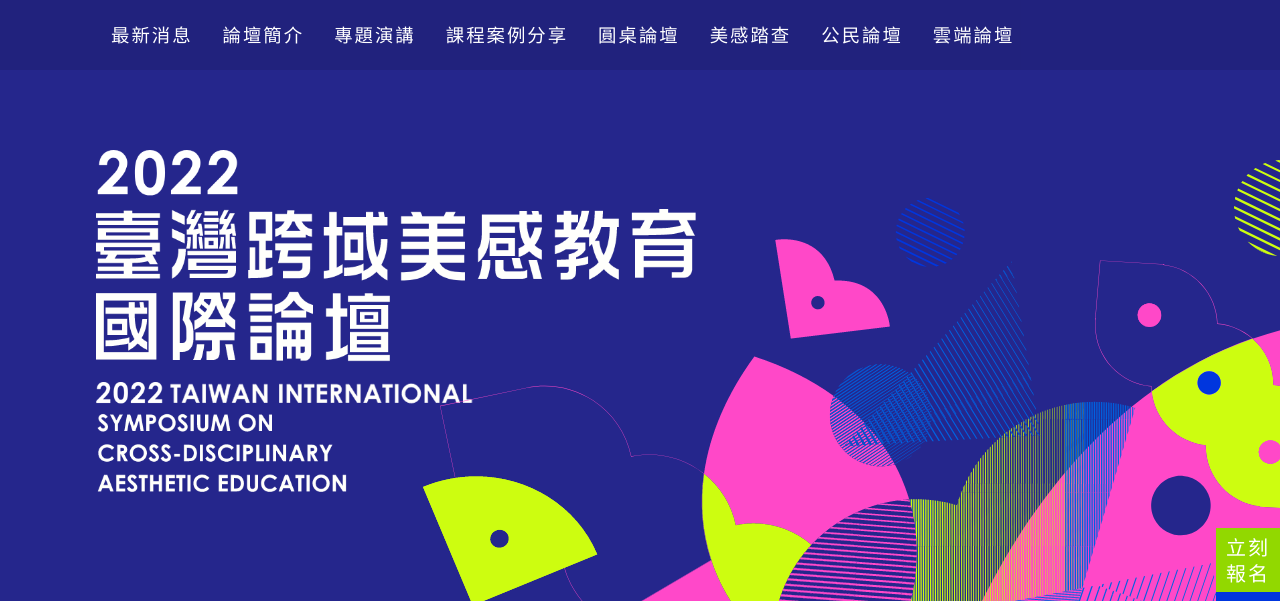
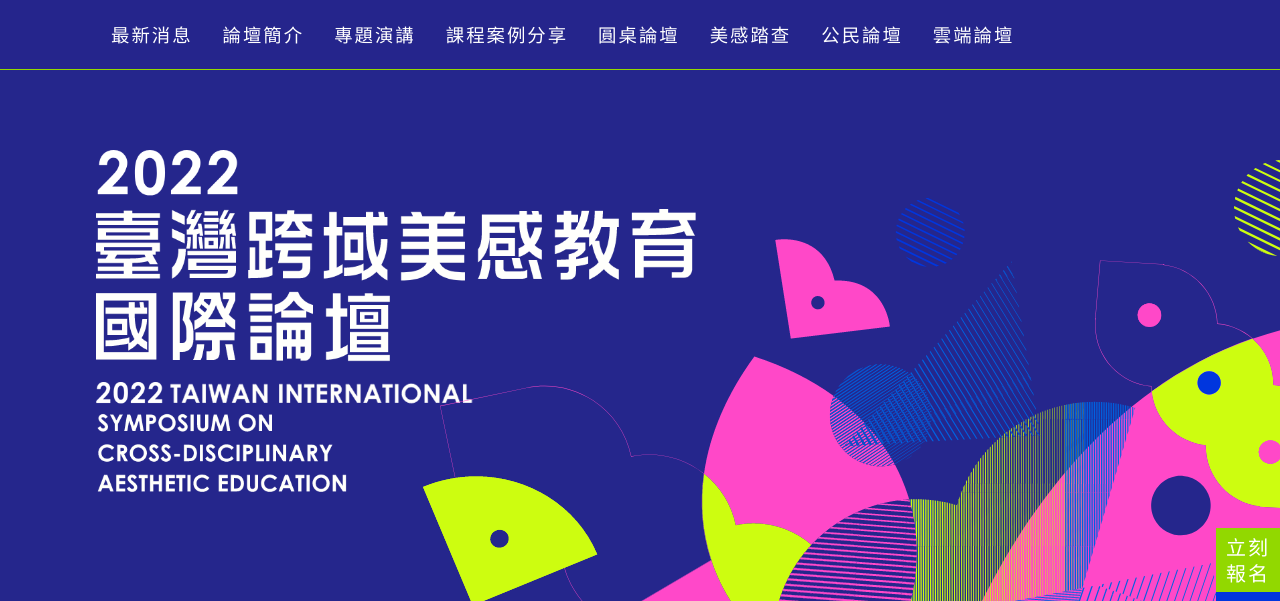
Before and after one commit to IffyArt/aesthetic-education, a plain HTML site: page index.html in a window 1280 px wide. Shown: the top 601 px of the page. Drawn offline with Linux system fonts and the light colour scheme.

Commit message:
fix(navbar): fix navbar color

```diff
--- a/assets/scss/layout/_navbar.scss
+++ b/assets/scss/layout/_navbar.scss
@@ -4,8 +4,8 @@
   overflow: auto;
   width: 100%;
   height: $height_navbar;
-  background-color: $color_primary;
-  background-color: rgba($color: #000000, $alpha: 0.1);
+  border-bottom: $color_accent 1px solid;
+  background-color: rgba($color_primary, $alpha: 0.7);
 
   @extend %flex-center;
 
```
Also changed, not shown: assets/css/style.css, 1 other file.
